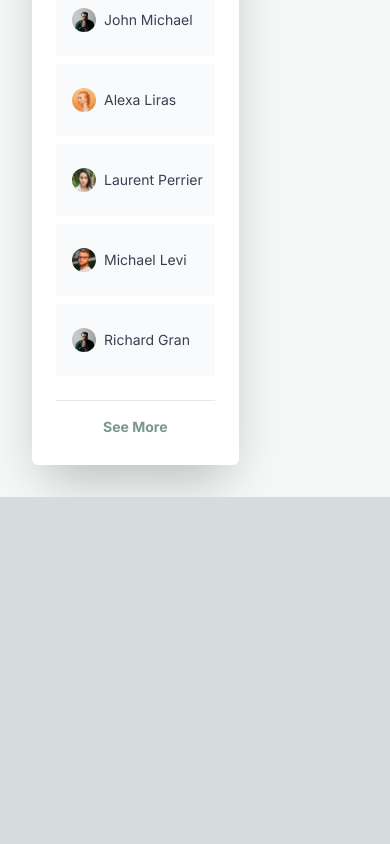
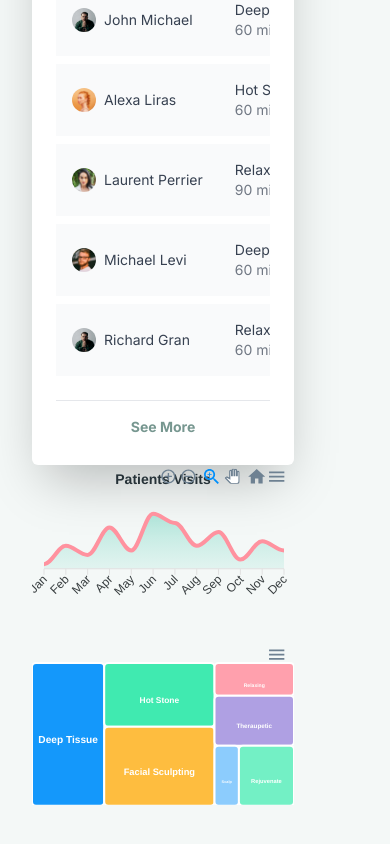
Before and after one commit to oribermudez/revitalize, a Next.js app: page /dashboard in a window 390 px wide. Shown: the part 1056-1900 px from the top of the page. Before the commit the page ends 1553 px from the top, so only its background shows below. Built offline with nearby package versions, Linux system fonts and the light colour scheme.

Commit message:
Changes in responsive design

```diff
--- a/app/(menu)/dashboard/page.js
+++ b/app/(menu)/dashboard/page.js
@@ -11,17 +11,23 @@ const Dashboard = () => {
     <AppStateProvider>
       <div className="col-span-4 w-full h-full p-8 mt-20 ">
         <h2 className="text-[#2D4635] font-bold text-xl">Dashboard</h2>
-        <div className="grid grid-cols-3 gap-8">
+        <div className="grid grid-cols-1 md:grid-cols-3 gap-8">
           {/* First column taking up 3 */}
-          <div className="col-start-1 col-end-4">
+          <div className="col-span-3 md:col-start-1 md:col-end-4">
             <DashboardCard />
           </div>
-          <div className="col-start-1 col-end-3">
-            <RecentAppointments />
-          </div>
-          <div className="col-span-1 col-end-4">
-            <PatientsVisitsChart />
-            <ServicesChart />
+          {/* Second column taking up 3 */}
+          <div className="md:col-span-3 md:col-start-1 md:col-end-4">
+            <div className="col-span-3 md:col-start-1 md:col-end-3">
+              <RecentAppointments />
+            </div>
+            <div className="col-span-3 md:col-span-1 md:col-end-4">
+              <PatientsVisitsChart />
+            </div>
+
+            <div className="col-span-3 md:col-span-1 md:col-end-4">
+              <ServicesChart />
+            </div>
           </div>
         </div>
       </div>
```
